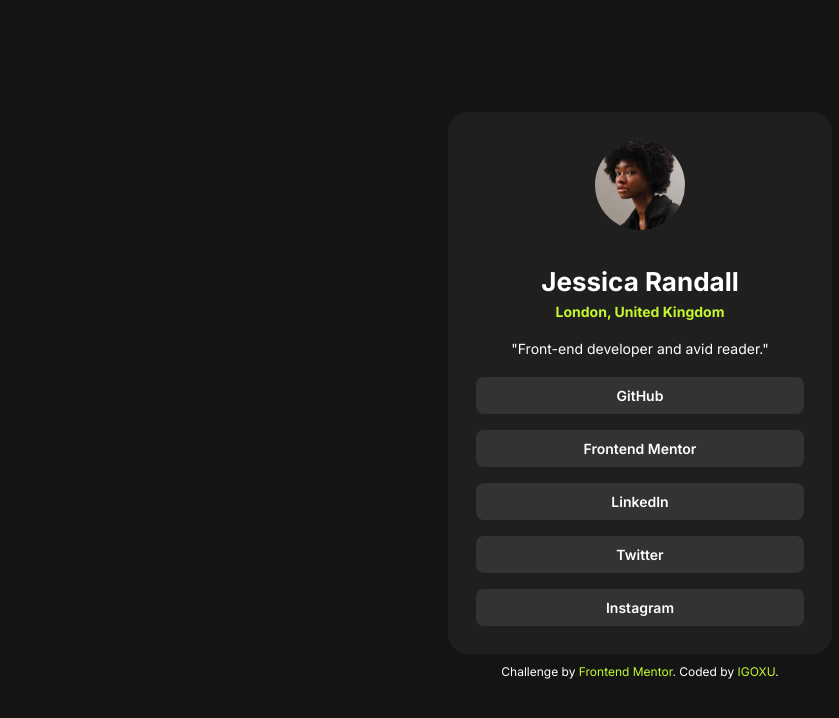
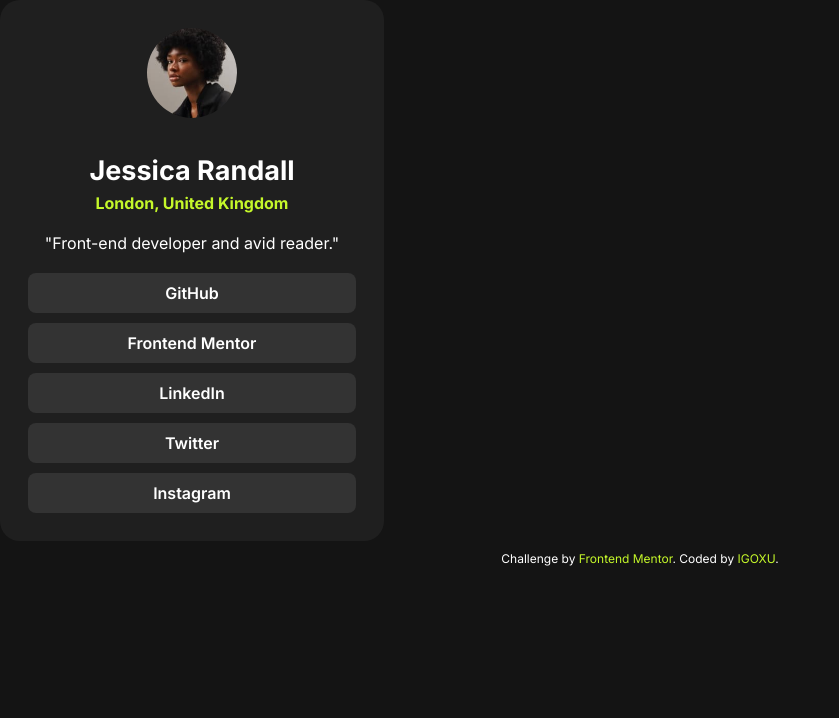
Before and after one commit to IGOXU/social-links-profile, a plain HTML site: page src/index.html in a window 1280 px wide. Shown: the whole page, without its empty margins (0-839 px from the left). Drawn offline with Linux system fonts and the light colour scheme.

```diff
--- a/src/css/style.css
+++ b/src/css/style.css
@@ -5,8 +5,8 @@
 	--clr-Grey-800: hsl(0, 0%, 12%);
 	--clr-Grey-900: hsl(0, 0%, 8%);
 
-	--font-size-1: 2.6rem;
-	--font-size-normal: 1.4rem;
+	--font-size-1: 2.7rem;
+	--font-size-normal: 1.6rem;
 }
 
 *,
@@ -46,7 +46,7 @@ a {
 	display: grid;
 	font-size: var(--font-size-normal);
 	gap: 2rem;
-	max-width: 384px;
+	max-width: 38.4rem;
 	padding: 2.8rem;
 	text-align: center;
 	width: 90vw;
@@ -62,14 +62,17 @@ a {
 	.card__header {
 		margin-top: 1.6rem;
 
-		h1 {
+		.card__title {
 			font-size: var(--font-size-1);
 		}
 
-		h2 {
+		.card__subtitle {
 			font-size: var(--font-size-normal);
-			color: var(--clr-Green);
 			margin-top: 0.6rem;
+
+			&.card__subtitle--green {
+				color: var(--clr-Green);
+			}
 		}
 
 		p {
@@ -84,7 +87,7 @@ a {
 
 	.card__links {
 		display: grid;
-		gap: 1.6rem;
+		gap: 1rem;
 		cursor: pointer;
 
 		.card__link {
--- a/src/index.html
+++ b/src/index.html
@@ -4,6 +4,10 @@
 <head>
   <meta charset="UTF-8" />
   <meta name="viewport" content="width=device-width, initial-scale=1.0" />
+  <meta name="sociallinks" content="Social links profile">
+  <meta name="keywords" content="Social, links, profile">
+  <meta name="description" content="Social links profile, challenge by Frontend mentor">
+
   <link rel="icon" type="image/png" sizes="32x32" href="./assets/images/favicon-32x32.png" />
 
   <title>Frontend Mentor | Social links profile</title>
@@ -18,13 +22,13 @@
 </head>
 
 <body>
-  <main class="main">
+  <main class="container">
     <div class="card">
       <img src="./assets/images/avatar-jessica.jpeg" alt="avatar-jessica" />
 
       <div class="card__header">
-        <h1>Jessica Randall</h1>
-        <h2>London, United Kingdom</h2>
+        <h1 class="card__title">Jessica Randall</h1>
+        <h2 class="card__subtitle card__subtitle--green">London, United Kingdom</h2>
         <p>Front-end developer and avid reader.</p>
       </div>
 
```
Also changed, not shown: 1 other file.
